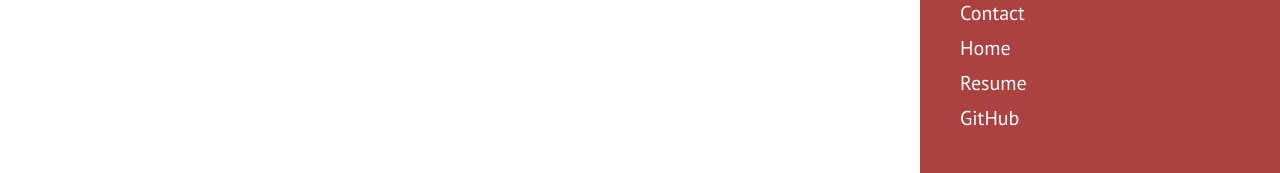
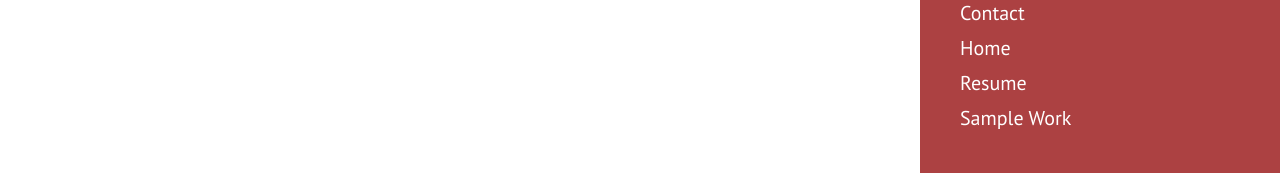
Before and after one commit to oselcuk/oselcuk.github.io, a Jekyll site: the page built from bio.md, in a window 1280 px wide. Shown: the part 724-897 px from the top of the page. Built offline with Jekyll 4.4.1, drawn with Linux system fonts in a browser that asks for light colours; Markdown is read by kramdown in place of the engine named in the settings.

Commit message:
Changed github to sample work

```diff
--- a/_includes/sidebar.html
+++ b/_includes/sidebar.html
@@ -26,7 +26,7 @@
         {% endif %}
       {% endfor %}
 
-      <a class="sidebar-nav-item" href="https://www.github.com/oselcuk">GitHub</a>
+      <a class="sidebar-nav-item" href="https://www.github.com/oselcuk">Sample Work</a>
 
     </nav>
   </div>
```
Also changed, not shown: 1 other file.
